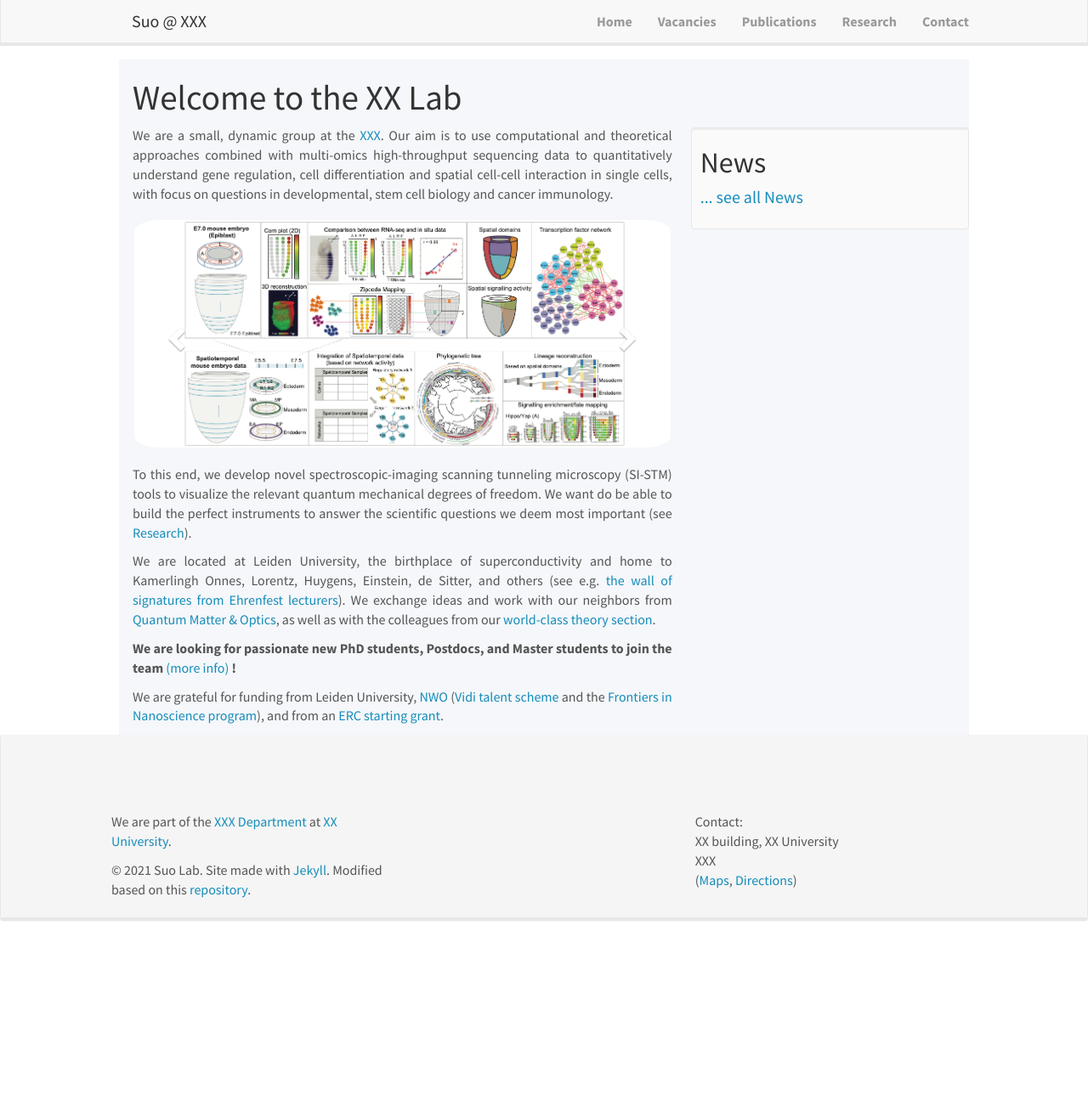
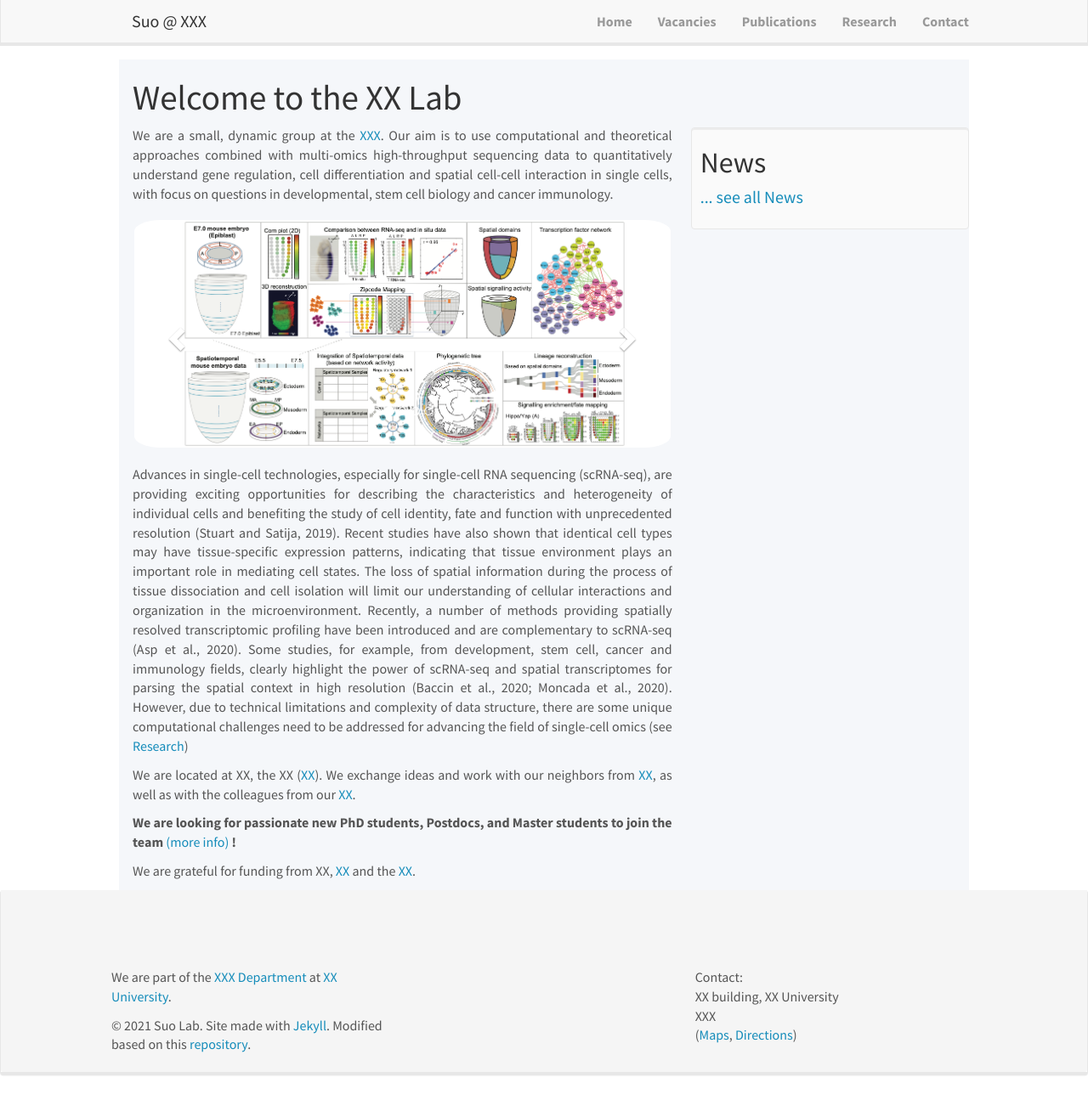
Before and after one commit to suoshengbao/suoshengbao.github.io, a Jekyll site: the page built from _pages/home.md, in a window 1280 px wide and 1288 px high. Shown: the whole window at 85% size. Built offline with Jekyll 4.4.1, drawn with Linux system fonts in a browser that asks for light colours; nearby versions of some CDN libraries.

Commit message:
Update home.md

```diff
--- a/_pages/home.md
+++ b/_pages/home.md
@@ -45,16 +45,14 @@ We are a small, dynamic group at the [XXX](http://www.). Our aim is to use compu
 </div>
 
 
+Advances in single-cell technologies, especially for single-cell RNA sequencing (scRNA-seq), are providing exciting opportunities for describing the characteristics and heterogeneity of individual cells and benefiting the study of cell identity, fate and function with unprecedented resolution (Stuart and Satija, 2019). Recent studies have also shown that identical cell types may have tissue-specific expression patterns, indicating that tissue environment plays an important role in mediating cell states. The loss of spatial information during the process of tissue dissociation and cell isolation will limit our understanding of cellular interactions and organization in the microenvironment. Recently, a number of methods providing spatially resolved transcriptomic profiling have been introduced and are complementary to scRNA-seq (Asp et al., 2020). Some studies, for example, from development, stem cell, cancer and immunology fields, clearly highlight the power of scRNA-seq and spatial transcriptomes for parsing the spatial context in high resolution (Baccin et al., 2020; Moncada et al., 2020). However, due to technical limitations and complexity of data structure, there are some unique computational challenges need to be addressed for advancing the field of single-cell omics (see [Research](research))
 
-
-To this end, we develop novel spectroscopic-imaging scanning tunneling microscopy (SI-STM) tools to visualize the relevant quantum mechanical degrees of freedom. We want do be able to build the perfect instruments to answer the  scientific questions we deem most important (see [Research](research)).
-
-We are located at Leiden University, the birthplace of superconductivity and home to Kamerlingh Onnes, Lorentz, Huygens, Einstein, de Sitter, and others (see e.g. [the wall of signatures from Ehrenfest lecturers](https://www.lorentz.leidenuniv.nl/history/colloquium/muur_heel.html)). We exchange ideas and work with our neighbors from [Quantum Matter & Optics](http://www.physics.leidenuniv.nl/qo-home), as well as with the colleagues from our [world-class theory section](https://www.lorentz.leidenuniv.nl).
+We are located at XX, the XX ([XX](https://www.)). We exchange ideas and work with our neighbors from [XX](http://www.), as well as with the colleagues from our [XX](https://www.).
 
  **We are  looking for passionate new PhD students, Postdocs, and Master students to join the team** [(more info)]({{ site.url }}{{ site.baseurl }}/vacancies) **!**
 
 
-We are grateful for funding from Leiden University, [NWO](www.nwo.nl) ([Vidi talent scheme](http://www.nwo.nl/en/research-and-results/programmes/Talent+Scheme) and the [Frontiers in Nanoscience program](https://www.universiteitleiden.nl/en/research/research-projects/science/frontiers-of-nanoscience-nanofront)), and from an [ERC starting grant](https://erc.europa.eu/funding/starting-grants).
+We are grateful for funding from XX, [XX](www.) and the [XX](https://www.).
 
 <!-- <figure class="fourth">
   <img src="{{ site.url }}{{ site.baseurl }}/images/logopic/Logo_Leiden.jpg" style="width: 210px">
```
